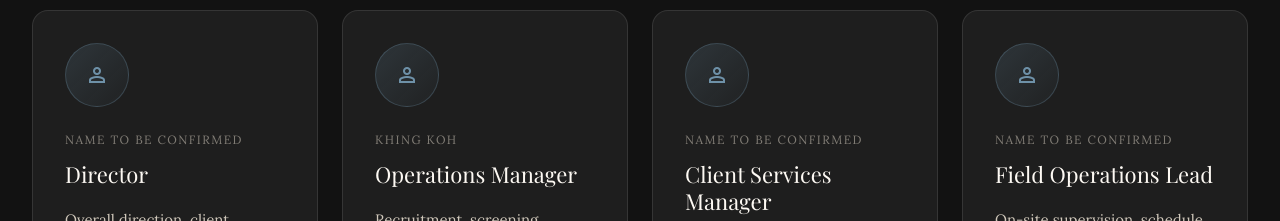
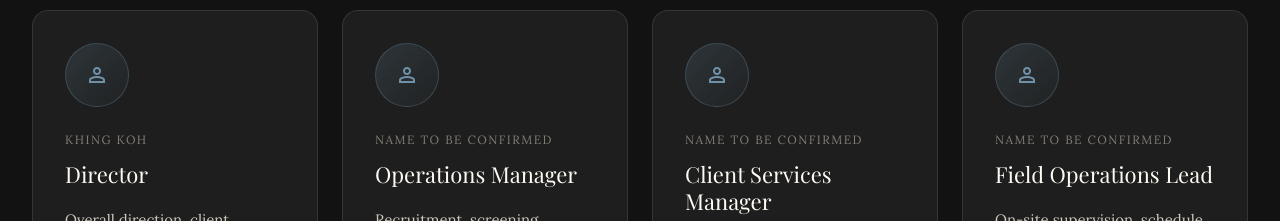
Before and after one commit to bangkok2000/promopower-website, a Next.js app: page /about-us in a window 1280 px wide. Shown: the part 1920-2141 px from the top of the page. Built offline with nearby package versions, Linux system fonts and the light colour scheme; no server answers; a web font is replaced by a local one.

Commit message:
Fix: Khing Koh -> Director (not Operations Manager)

```diff
--- a/components/AboutUsContent.tsx
+++ b/components/AboutUsContent.tsx
@@ -24,17 +24,17 @@ const values = [
   },
 ];
 
-// Leadership cards — add name and confirm role against LinkedIn before go-live.
+// Leadership cards — add remaining names before go-live.
 const leadership = [
   {
-    name: "Name to be confirmed",
+    // Confirmed: https://www.linkedin.com/in/khing-koh-ba9a6036/
+    name: "Khing Koh",
     role: "Director",
     responsibility:
       "Overall direction, client relationships and long-term partnerships across PromoPower's promotional staffing operations.",
   },
   {
-    // Confirm exact title via https://www.linkedin.com/in/khing-koh-ba9a6036/
-    name: "Khing Koh",
+    name: "Name to be confirmed",
     role: "Operations Manager",
     responsibility:
       "Recruitment, screening, deployment planning and day-to-day campaign coordination across multiple concurrent activations.",
```
